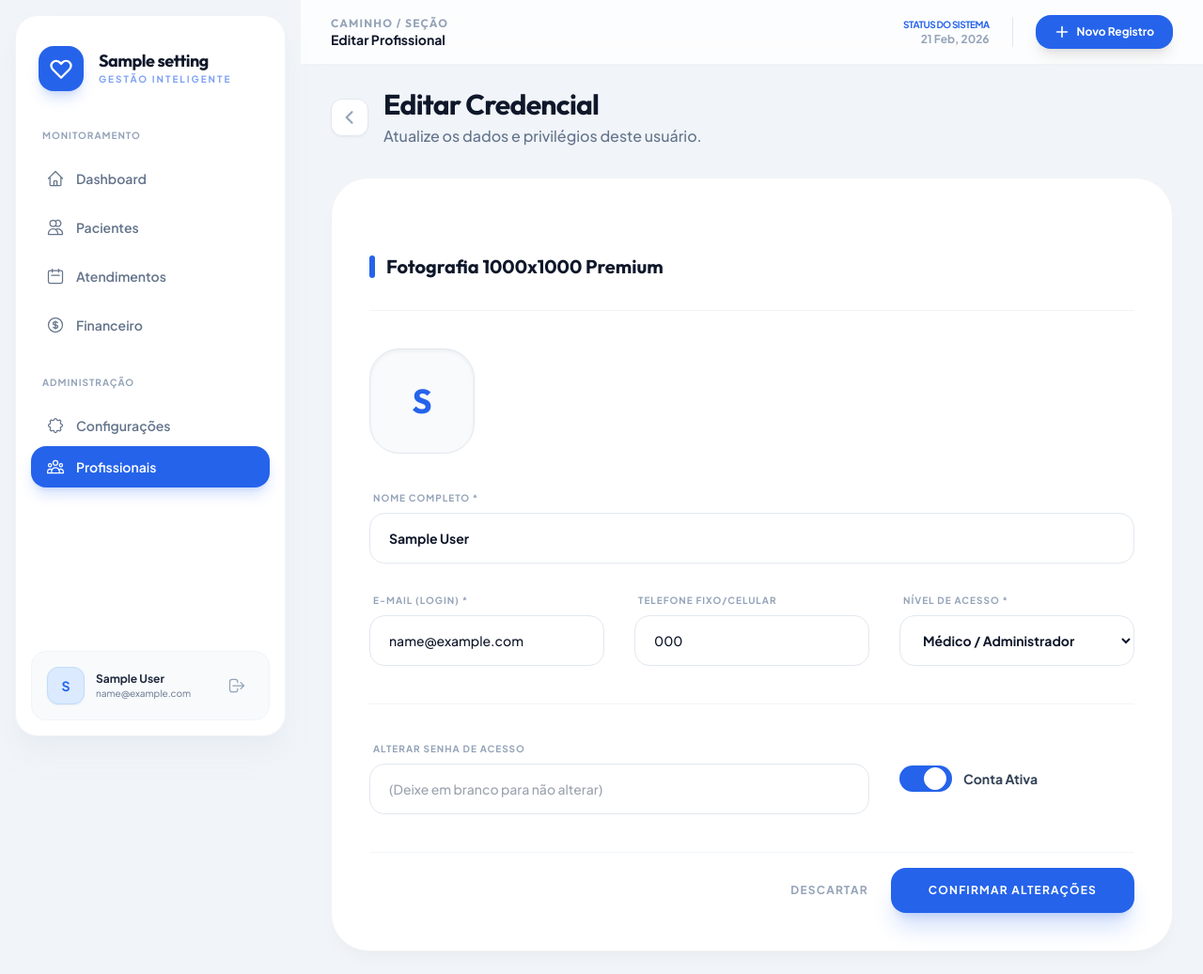
After one commit to mareujo2012-blip/consultorio, a PHP site: page /users/1/edit in a window 1280 px wide. The commit adds this page. Shown: the whole page at 94% size. Run offline with PHP 8.4, Linux system fonts and the light colour scheme; the visitor is signed in with stand-in values (Sample User, id 1); tables that the repository leaves empty hold one stand-in row (values such as "Sample post"); some libraries are stand-ins or nearby versions.

Commit message:
Implement user management module and finalize phase 3 security with strict CSP and medical record SHA-256 integrity hash verification

```diff
--- a/app/Controllers/AuthController.php
+++ b/app/Controllers/AuthController.php
@@ -88,6 +88,7 @@ class AuthController extends BaseController
         $_SESSION['user_id'] = $user['id'];
         $_SESSION['user_name'] = $user['name'];
         $_SESSION['user_email'] = $user['email'];
+        $_SESSION['user_role'] = $user['role'] ?? 'secretary';
         $_SESSION['logged_at'] = time();
 
         (new AuditLog())->log('login', "Login realizado por {$user['email']}", $user['id']);
--- a/app/Controllers/MedicalRecordController.php
+++ b/app/Controllers/MedicalRecordController.php
@@ -107,6 +107,7 @@ class MedicalRecordController extends BaseController
             $type = htmlspecialchars($entry['entry_type']);
             $content = nl2br(htmlspecialchars($entry['content']));
             $author = htmlspecialchars($entry['created_by_name'] ?? '');
+            $hash = htmlspecialchars($entry['content_hash'] ?? '');
             $entriesHtml .= "
             <div class='entry'>
                 <div class='entry-header'>
@@ -114,6 +115,9 @@ class MedicalRecordController extends BaseController
                     <span class='author'>por {$author}</span>
                 </div>
                 <div class='entry-content'>{$content}</div>
+                <div style='font-family: monospace; font-size: 8px; color: #a1a1aa; margin-top: 5px; word-break: break-all;'>
+                    SHA-256 Integrity Hash: {$hash}
+                </div>
             </div>";
         }
 
--- /dev/null
+++ b/app/Controllers/UserController.php
@@ -0,0 +1,175 @@
+<?php
+
+namespace App\Controllers;
+
+use App\Core\BaseController;
+use App\Models\User;
+use App\Models\AuditLog;
+
+class UserController extends BaseController
+{
+    public function index(): void
+    {
+        $this->requireAuth();
+        // Check if admin (if applicable)
+        if (($_SESSION['user_role'] ?? 'admin') !== 'admin') {
+            $this->flashError('Acesso restrito a administradores.');
+            $this->redirect('dashboard');
+        }
+
+        $userModel = new User();
+        // Just fetch all users for now; can add pagination and search later
+        $users = $userModel->listAll();
+        $csrfToken = $this->csrfToken();
+
+        $this->view('users.index', compact('users', 'csrfToken'));
+    }
+
+    public function create(): void
+    {
+        $this->requireAuth();
+        if (($_SESSION['user_role'] ?? 'admin') !== 'admin') {
+            $this->flashError('Acesso restrito a administradores.');
+            $this->redirect('dashboard');
+        }
+
+        $csrfToken = $this->csrfToken();
+        $this->view('users.create', compact('csrfToken'));
+    }
+
+    public function store(): void
+    {
+        $this->requireAuth();
+        $this->validateCsrf();
+        if (($_SESSION['user_role'] ?? 'admin') !== 'admin') {
+            $this->redirect('dashboard');
+        }
+
+        $email = strtolower(trim($_POST['email'] ?? ''));
+        $name = trim($_POST['name'] ?? '');
+        $password = $_POST['password'] ?? '';
+        $role = $_POST['role'] ?? 'secretary';
+
+        if (empty($email) || empty($password) || empty($name)) {
+            $this->flashError('Nome, e-mail e senha são obrigatórios.');
+            $this->redirect('users/create');
+        }
+
+        $userModel = new User();
+        if ($userModel->findByEmail($email)) {
+            $this->flashError('E-mail já cadastrado no sistema.');
+            $this->redirect('users/create');
+        }
+
+        $id = $userModel->createUser([
+            'name' => $name,
+            'email' => $email,
+            'password' => $password,
+            'phone' => preg_replace('/\D/', '', $_POST['phone'] ?? ''),
+            'role' => $role,
+            'active' => 1
+        ]);
+
+        if ($id) {
+            (new AuditLog())->log('user.create', "Usuário #{$id} ({$email}) cadastrado.", $id);
+            $this->flashSuccess('Profissional cadastrado com sucesso!');
+            $this->redirect('users');
+        } else {
+            $this->flashError('Erro ao cadastrar profissional.');
+            $this->redirect('users/create');
+        }
+    }
+
+    public function edit(string $id): void
+    {
+        $this->requireAuth();
+        if (($_SESSION['user_role'] ?? 'admin') !== 'admin') {
+            $this->redirect('dashboard');
+        }
+
+        $userModel = new User();
+        $user = $userModel->find((int) $id);
+
+        if (!$user) {
+            $this->flashError('Profissional não encontrado.');
+            $this->redirect('users');
+        }
+
+        $csrfToken = $this->csrfToken();
+        $this->view('users.edit', compact('user', 'csrfToken'));
+    }
+
+    public function update(string $id): void
+    {
+        $this->requireAuth();
+        $this->validateCsrf();
+        if (($_SESSION['user_role'] ?? 'admin') !== 'admin') {
+            $this->redirect('dashboard');
+        }
+
+        $userId = (int) $id;
+        $userModel = new User();
+        $user = $userModel->find($userId);
+
+        if (!$user) {
+            $this->flashError('Profissional não encontrado.');
+            $this->redirect('users');
+        }
+
+        $email = strtolower(trim($_POST['email'] ?? ''));
+        if (empty($email) || empty($_POST['name'])) {
+            $this->flashError('Nome e e-mail são obrigatórios.');
+            $this->redirect("users/{$userId}/edit");
+        }
+
+        if ($email !== $user['email'] && $userModel->findByEmail($email)) {
+            $this->flashError('E-mail já está sendo utilizado por outro usuário.');
+            $this->redirect("users/{$userId}/edit");
+        }
+
+        $data = [
+            'name' => trim($_POST['name']),
+            'email' => $email,
+            'phone' => preg_replace('/\D/', '', $_POST['phone'] ?? ''),
+            'role' => $_POST['role'] ?? 'secretary',
+            'active' => isset($_POST['active']) ? 1 : 0,
+            'updated_at' => date('Y-m-d H:i:s')
+        ];
+
+        if (!empty($_POST['password'])) {
+            $data['password'] = password_hash($_POST['password'], PASSWORD_ARGON2ID);
+        }
+
+        if (!empty($_FILES['photo']['tmp_name']) && $_FILES['photo']['error'] === UPLOAD_ERR_OK) {
+            $photoPath = $this->handlePhotoUpload($_FILES['photo']);
+            if ($photoPath) {
+                $data['photo'] = $photoPath;
+            }
+        }
+
+        $userModel->update($userId, $data);
+        (new AuditLog())->log('user.update', "Dados do profissional #{$userId} atualizados.");
+        $this->flashSuccess('Profissional atualizado com sucesso!');
+        $this->redirect('users');
+    }
+
+    private function handlePhotoUpload(array $file): string|false
+    {
+        $allowedMimes = ['image/jpeg', 'image/png', 'image/webp'];
+        $maxSize = 2 * 1024 * 1024;
+        if (!in_array($file['type'], $allowedMimes) || $file['size'] > $maxSize) {
+            return false;
+        }
+        $dir = __DIR__ . '/../../public/uploads/users/';
+        if (!is_dir($dir)) {
+            mkdir($dir, 0755, true);
+        }
+        $ext = pathinfo($file['name'], PATHINFO_EXTENSION);
+        $filename = md5(uniqid((string) rand(), true)) . '.' . ($ext ?: 'jpg');
+        $destPath = $dir . $filename;
+        if (move_uploaded_file($file['tmp_name'], $destPath)) {
+            return 'uploads/users/' . $filename;
+        }
+        return false;
+    }
+}
--- a/app/Models/User.php
+++ b/app/Models/User.php
@@ -14,6 +14,12 @@ class User extends BaseModel
         $stmt = $this->db->prepare("SELECT * FROM users WHERE email = ? LIMIT 1");
         $stmt->execute([strtolower(trim($email))]);
         return $stmt->fetch();
+    }
+
+    public function listAll(): array
+    {
+        $stmt = $this->db->query("SELECT * FROM users ORDER BY name ASC");
+        return $stmt->fetchAll();
     }
 
     public function verifyPassword(string $plain, string $hash): bool
--- a/app/Views/partials/sidebar.php
+++ b/app/Views/partials/sidebar.php
@@ -87,6 +87,17 @@ $clinicName = $clinic['name'] ?? 'ControleConsultório';
                 </svg>
                 Configurações
             </a>
+            <?php if (($_SESSION['user_role'] ?? 'secretary') === 'admin'): ?>
+                <a href="<?= $appUrl ?>/users"
+                    class="flex items-center gap-3 px-4 py-3 rounded-2xl text-sm font-semibold transition-all group <?= navActive('users', $currentPath) === 'active' ? 'bg-blue-600 text-white shadow-lg shadow-blue-600/20' : 'text-slate-500 hover:bg-slate-50 hover:text-blue-600' ?>">
+                    <svg class="w-5 h-5 <?= navActive('users', $currentPath) === 'active' ? '' : 'group-hover:scale-110 transition-transform' ?>"
+                        fill="none" viewBox="0 0 24 24" stroke="currentColor">
+                        <path stroke-linecap="round" stroke-linejoin="round" stroke-width="1.5"
+                            d="M17 20h5v-2a3 3 0 00-5.356-1.857M17 20H7m10 0v-2c0-.656-.126-1.283-.356-1.857M7 20H2v-2a3 3 0 015.356-1.857M7 20v-2c0-.656.126-1.283.356-1.857m0 0a5.002 5.002 0 019.288 0M15 7a3 3 0 11-6 0 3 3 0 016 0zm6 3a2 2 0 11-4 0 2 2 0 014 0zM7 10a2 2 0 11-4 0 2 2 0 014 0z" />
+                    </svg>
+                    Profissionais
+                </a>
+            <?php endif; ?>
         </div>
     </nav>
 
@@ -100,9 +111,11 @@ $clinicName = $clinic['name'] ?? 'ControleConsultório';
                 </div>
                 <div class="flex-1 min-w-0">
                     <p class="text-xs font-bold text-slate-800 truncate">
-                        <?= htmlspecialchars($_SESSION['user_name'] ?? '') ?></p>
+                        <?= htmlspecialchars($_SESSION['user_name'] ?? '') ?>
+                    </p>
                     <p class="text-[10px] text-slate-500 truncate">
-                        <?= htmlspecialchars($_SESSION['user_email'] ?? '') ?></p>
+                        <?= htmlspecialchars($_SESSION['user_email'] ?? '') ?>
+                    </p>
                 </div>
                 <a href="<?= $appUrl ?>/logout" class="p-2 text-slate-400 hover:text-red-500 transition-colors">
                     <svg class="w-5 h-5" fill="none" viewBox="0 0 24 24" stroke="currentColor">
--- /dev/null
+++ b/app/Views/users/edit.php
@@ -0,0 +1,114 @@
+<?php $pageTitle = 'Editar Profissional'; ?>
+<?php $appUrl = rtrim($_ENV['APP_URL'] ?? '', '/'); ?>
+
+<div class="max-w-4xl mx-auto space-y-8 animate-fade-in">
+    <div class="flex flex-col md:flex-row md:items-center justify-between gap-4">
+        <div class="flex items-center gap-4">
+            <a href="<?= $appUrl ?>/users"
+                class="w-10 h-10 rounded-xl bg-white border border-slate-200 flex items-center justify-center text-slate-400 hover:text-blue-600 hover:border-blue-100 transition-all shadow-sm">
+                <svg class="w-5 h-5" fill="none" viewBox="0 0 24 24" stroke="currentColor">
+                    <path stroke-linecap="round" stroke-linejoin="round" stroke-width="2.5" d="M15 19l-7-7 7-7" />
+                </svg>
+            </a>
+            <div>
+                <h1 class="text-3xl font-display font-extrabold text-slate-900 tracking-tight">Editar Credencial</h1>
+                <p class="text-slate-500 font-medium mt-1">Atualize os dados e privilégios deste usuário.</p>
+            </div>
+        </div>
+    </div>
+
+    <div class="premium-card rounded-[2.5rem] p-10">
+        <form action="<?= $appUrl ?>/users/<?= $user['id'] ?>" method="POST" enctype="multipart/form-data"
+            class="space-y-10">
+            <input type="hidden" name="csrf_token" value="<?= htmlspecialchars($csrfToken) ?>">
+
+            <div class="flex items-center gap-3 border-b border-slate-100 pb-8">
+                <div class="w-1.5 h-6 bg-blue-600 rounded-full"></div>
+                <h3 class="text-xl font-display font-bold text-slate-900">Fotografia 1000x1000 Premium</h3>
+            </div>
+
+            <div class="relative group w-28 h-28 mx-auto md:mx-0">
+                <div class="w-28 h-28 rounded-[2rem] bg-slate-50 border border-slate-200 shadow-inner overflow-hidden"
+                    id="photo-preview-container">
+                    <?php if (!empty($user['photo'])): ?>
+                        <img id="photo-preview" src="<?= $appUrl . '/' . htmlspecialchars($user['photo']) ?>" alt=""
+                            class="w-full h-full object-cover">
+                    <?php else: ?>
+                        <img id="photo-preview" src="" alt="" class="w-full h-full object-cover hidden">
+                        <div id="photo-placeholder"
+                            class="w-full h-full flex items-center justify-center text-blue-600 font-display font-black text-4xl">
+                            <?= strtoupper(substr($user['name'], 0, 1)) ?>
+                        </div>
+                    <?php endif; ?>
+                    <label for="photo"
+                        class="absolute inset-0 bg-blue-600/80 opacity-0 group-hover:opacity-100 transition-all cursor-pointer flex items-center justify-center text-white text-[10px] font-black uppercase tracking-widest">Update</label>
+                </div>
+                <input type="file" name="photo" id="photo" accept="image/jpeg,image/png,image/webp" class="hidden"
+                    onchange="window.initCropper(this, 'photo-preview', 'photo-placeholder')">
+            </div>
+
+            <div class="grid grid-cols-1 md:grid-cols-2 lg:grid-cols-3 gap-8">
+                <div class="md:col-span-2 lg:col-span-3 space-y-2">
+                    <label class="block text-[10px] font-bold text-slate-400 uppercase tracking-widest ml-1">Nome
+                        Completo *</label>
+                    <input type="text" name="name" required value="<?= htmlspecialchars($user['name']) ?>"
+                        class="input-premium w-full rounded-2xl px-5 py-4 text-sm font-bold focus:outline-none transition-all">
+                </div>
+
+                <div class="space-y-2">
+                    <label class="block text-[10px] font-bold text-slate-400 uppercase tracking-widest ml-1">E-mail
+                        (Login) *</label>
+                    <input type="email" name="email" required value="<?= htmlspecialchars($user['email']) ?>"
+                        class="input-premium w-full rounded-2xl px-5 py-4 text-sm font-medium focus:outline-none transition-all">
+                </div>
+
+                <div class="space-y-2">
+                    <label class="block text-[10px] font-bold text-slate-400 uppercase tracking-widest ml-1">Telefone
+                        Fixo/Celular</label>
+                    <input type="text" name="phone" value="<?= htmlspecialchars($user['phone'] ?? '') ?>"
+                        class="input-premium w-full rounded-2xl px-5 py-4 text-sm font-medium focus:outline-none transition-all phone-input">
+                </div>
+
+                <div class="space-y-2">
+                    <label class="block text-[10px] font-bold text-slate-400 uppercase tracking-widest ml-1">Nível de
+                        Acesso *</label>
+                    <select name="role" required
+                        class="input-premium w-full rounded-2xl px-5 py-4 text-sm font-bold focus:outline-none transition-all">
+                        <option value="secretary" <?= $user['role'] === 'secretary' ? 'selected' : '' ?>>Recepcionista /
+                            Secretária</option>
+                        <option value="admin" <?= $user['role'] === 'admin' ? 'selected' : '' ?>>Médico / Administrador
+                        </option>
+                    </select>
+                </div>
+            </div>
+
+            <div class="h-px bg-slate-100 rounded-full my-8"></div>
+
+            <div class="grid grid-cols-1 md:grid-cols-2 lg:grid-cols-3 gap-8 items-center">
+                <div class="space-y-2 lg:col-span-2">
+                    <label class="block text-[10px] font-bold text-slate-400 uppercase tracking-widest ml-1">Alterar
+                        Senha de Acesso</label>
+                    <input type="password" name="password" placeholder="(Deixe em branco para não alterar)"
+                        class="input-premium w-full rounded-2xl px-5 py-4 text-sm font-medium focus:outline-none transition-all">
+                </div>
+                <div class="flex items-center gap-3">
+                    <label class="relative inline-flex items-center cursor-pointer">
+                        <input type="checkbox" name="active" class="sr-only peer" value="1" <?= $user['active'] ? 'checked' : '' ?>>
+                        <div
+                            class="w-14 h-7 bg-slate-200 peer-focus:outline-none rounded-full peer peer-checked:after:translate-x-full peer-checked:after:border-white after:content-[''] after:absolute after:top-[2px] after:left-[2px] after:bg-white after:border-gray-300 after:border after:rounded-full after:h-6 after:w-6 after:transition-all peer-checked:bg-blue-600">
+                        </div>
+                        <span class="ml-3 text-sm font-bold text-slate-700">Conta Ativa</span>
+                    </label>
+                </div>
+            </div>
+
+            <div class="flex items-center justify-end gap-6 pt-4 border-t border-slate-100 mt-8">
+                <a href="<?= $appUrl ?>/users"
+                    class="text-xs font-bold text-slate-400 hover:text-slate-600 transition-colors uppercase tracking-widest">Descartar</a>
+                <button type="submit"
+                    class="btn-primary px-10 py-4 rounded-2xl text-xs font-black uppercase tracking-[0.1em] shadow-xl shadow-blue-600/20 active:scale-95 transition-all">Confirmar
+                    Alterações</button>
+            </div>
+        </form>
+    </div>
+</div>
--- a/bootstrap/app.php
+++ b/bootstrap/app.php
@@ -22,6 +22,7 @@ if (file_exists($envFile)) {
 require ROOT_PATH . '/vendor/autoload.php';
 
 // ── Security headers ───────────────────────────────────────────────────────
+header("Content-Security-Policy: default-src 'self'; script-src 'self' 'unsafe-inline' https://cdn.tailwindcss.com https://cdn.jsdelivr.net https://cdnjs.cloudflare.com; style-src 'self' 'unsafe-inline' https://cdnjs.cloudflare.com; img-src 'self' data: blob:; font-src 'self' data:; connect-src 'self'; frame-ancestors 'none'; form-action 'self';");
 header('X-Content-Type-Options: nosniff');
 header('X-Frame-Options: DENY');
 header('X-XSS-Protection: 1; mode=block');
--- a/routes/web.php
+++ b/routes/web.php
@@ -9,6 +9,7 @@ use App\Controllers\MedicalRecordController;
 use App\Controllers\PrescriptionController;
 use App\Controllers\FinancialController;
 use App\Controllers\SettingsController;
+use App\Controllers\UserController;
 
 $router = new Router();
 
@@ -59,6 +60,13 @@ $router->post('/settings/user', [SettingsController::class, 'updateUser']);
 $router->post('/settings/password', [SettingsController::class, 'updatePassword']);
 $router->post('/settings/clinic', [SettingsController::class, 'updateClinic']);
 
+// ── Users Management ──────────────────────────────────────────────────────
+$router->get('/users', [UserController::class, 'index']);
+$router->get('/users/create', [UserController::class, 'create']);
+$router->post('/users', [UserController::class, 'store']);
+$router->get('/users/{id}/edit', [UserController::class, 'edit']);
+$router->post('/users/{id}', [UserController::class, 'update']);
+
 // ── API (internal) ────────────────────────────────────────────────────────
 $router->get('/api/patients/search', function () {
     require_once __DIR__ . '/../app/Config/Database.php';
```
Also changed, not shown: app/Views/users/create.php (added, +77 -0 lines), app/Views/users/index.php (added, +67 -0 lines), 1 other file.
